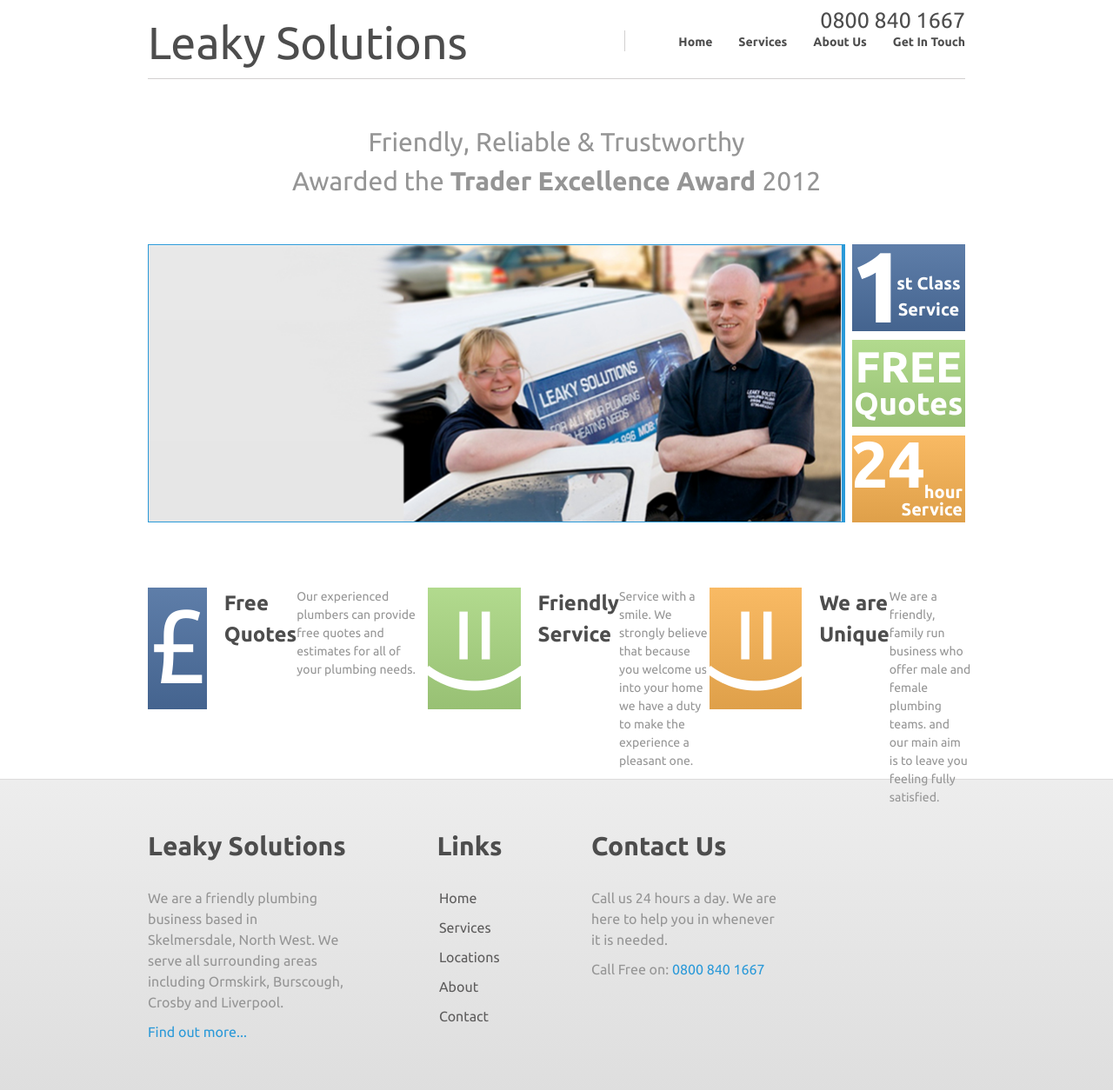
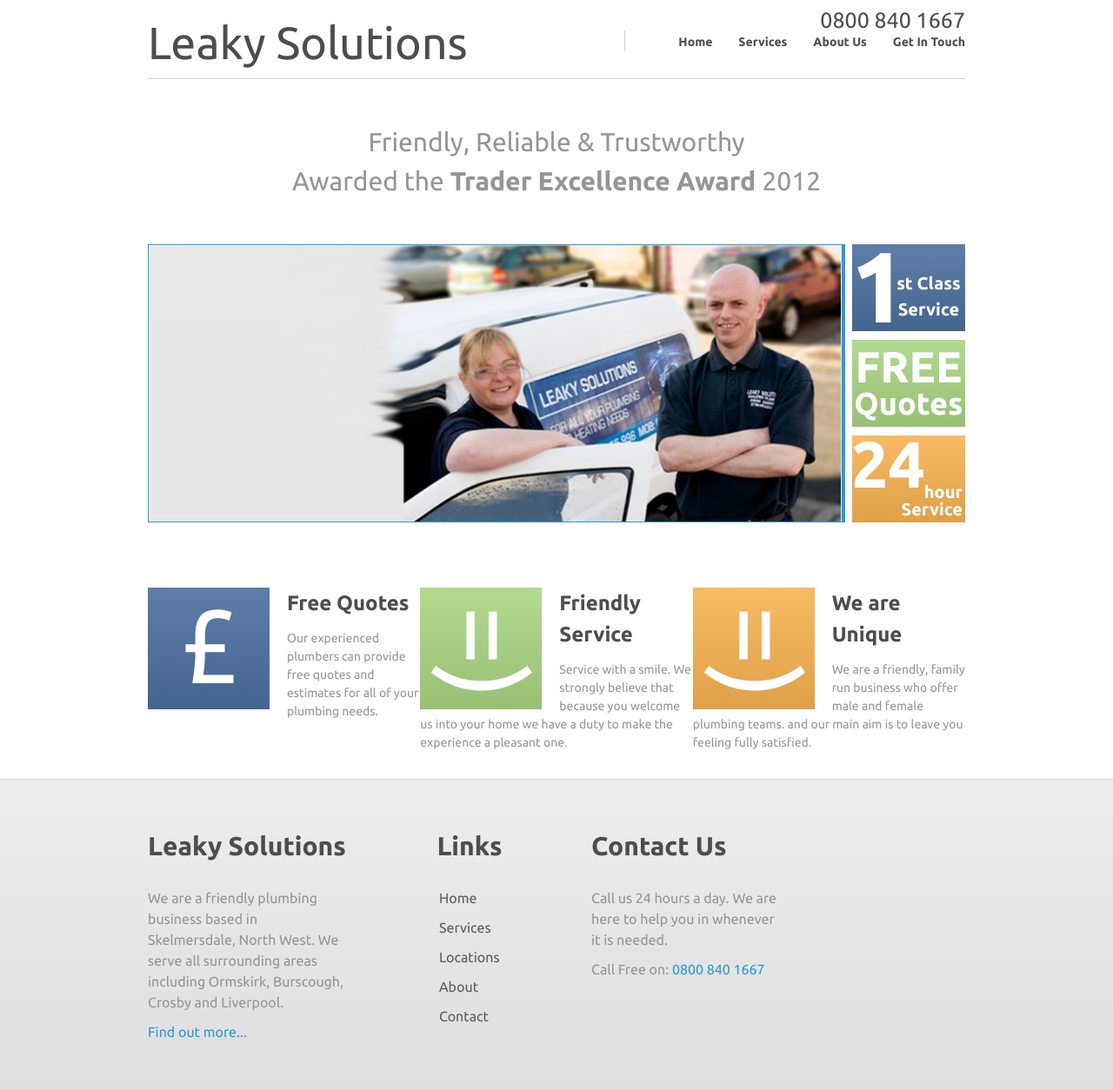
Before and after one commit to jjmu15/leakysolutions.github.io, a Jekyll site: the page built from index.html, in a window 1280 px wide. Shown: the whole page at 87% size. Built offline with Jekyll 4.4.1, drawn with Linux system fonts in a browser that asks for light colours; Markdown is read by kramdown in place of the engine named in the settings.

Commit message:
flex css

```diff
--- a/css/style.css
+++ b/css/style.css
@@ -372,10 +372,6 @@ h2.strapline {
   .home-content > div {
     display: flex;
   }
-
-  .home-content .cta {
-    display: flex;
-  }
 }
 
 .home-content .cta h2 {
```
